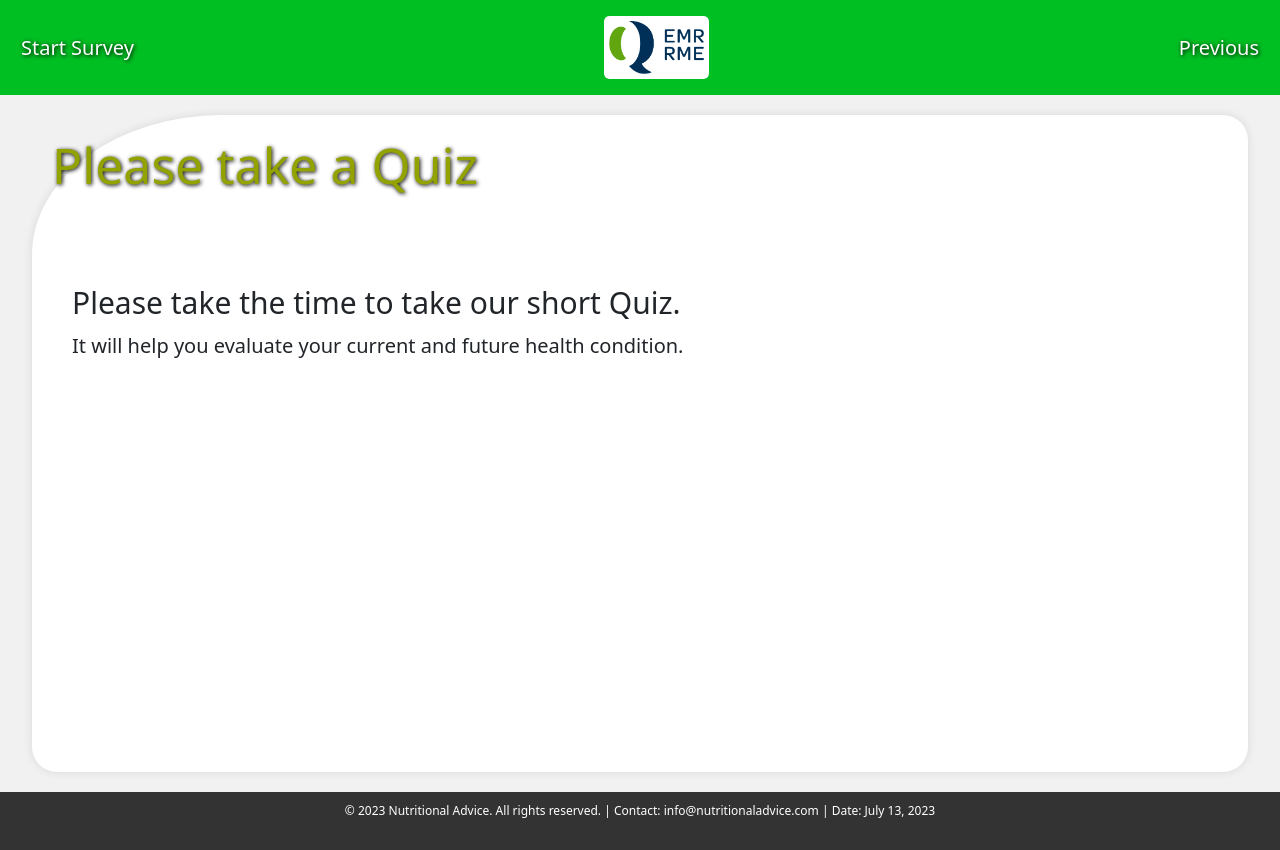
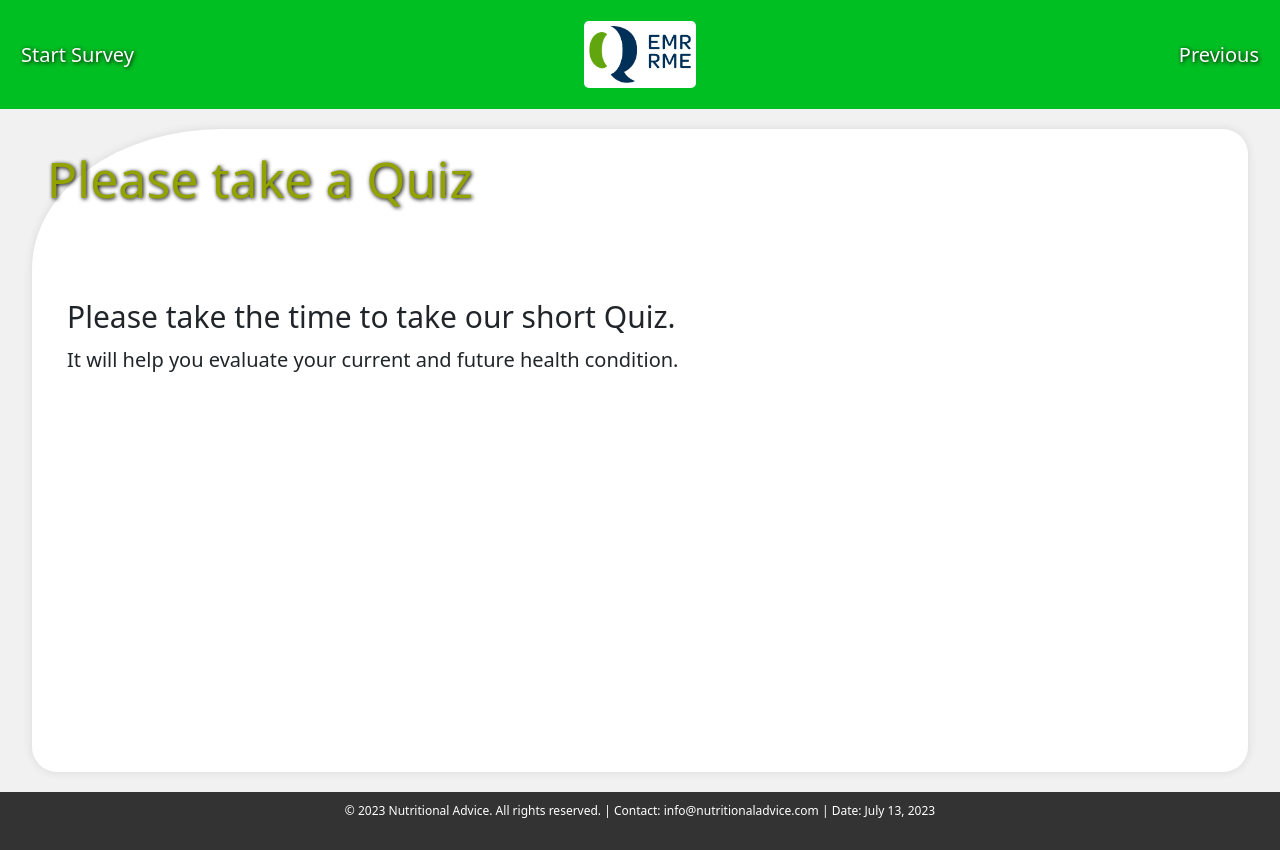
Before and after one commit to Scarrus666/Personal_Health_Survey, a PHP site: page / in a window 1280 px wide. Run offline with PHP 8.4, Linux system fonts and the light colour scheme.

Commit message:
even more flex

```diff
--- a/style.css
+++ b/style.css
@@ -19,7 +19,7 @@ html, body
     justify-content: space-between;
     align-items: center;
     text-shadow:1px 1px 4px rgb(0, 0, 0);
-    max-height: 14%;
+    max-height: 125px;
     min-height: 10%;
     width: 100%;
 }
@@ -29,6 +29,18 @@ html, body
     display: flex;
     justify-content: flex-start;
     margin-bottom: 0px;
+    width: 25%;
+}
+
+.nav-right
+{
+    justify-content:flex-end;
+}
+
+.nav-right
+{
+    text-align: right;
+    align-items: right;
 }
 
 .navbar a
@@ -43,7 +55,7 @@ html, body
 
 .navbar a:hover
 {
-    background-color: rgb(146, 163, 0);
+    background-color: rgb(138, 78, 0)
 }
 
 .container
@@ -52,7 +64,6 @@ html, body
     max-width: 95%;
     margin: 20px auto;
     background-color: #ffffff;
-    padding: 20px;
     box-shadow: 0 0 10px rgba(0, 0, 0, 0.1);
     /*border-radius: calc(175px + 0.390625vw) 35px 35px 35px;*/
     border-top-left-radius: calc(185px + 0.390625vw) calc(135px + 0.390625vw);
@@ -64,7 +75,7 @@ html, body
 
 h1
 {
-    margin-top: 0;
+    margin-top: 20px;
     color:rgb(146, 163, 0);
     text-shadow: 1px 1px 4px #000000;
 }
@@ -133,11 +144,22 @@ h1
 
 img
 {
-    max-width: 105px;
+    max-width: 75%;
+    min-width: 25%;
     height: auto;
     margin: 15px;
     border-radius: 5px;
-    outline: 1px solid rgb(0, 191, 35);
     padding: 5px;
     background-color: white;
+    align-items: center;
+
 }
+
+.logo
+{
+    max-width: 150px;
+    min-width: 25px;
+    height: auto;
+    margin: 5px;
+    align-items: center;
+}
```
